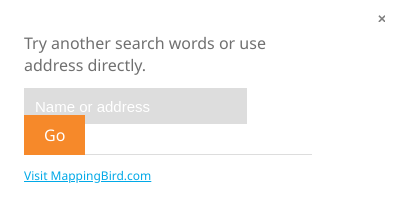
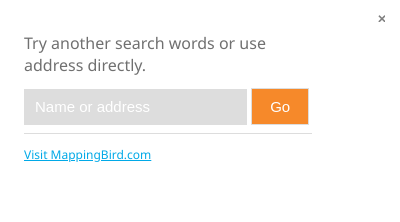
Before and after one commit to MappingBird/Extension, a browser extension: page app/popup.html in a window 400 px wide. Both pictures are taken after a click on the link "Try Again". Drawn offline with Linux system fonts and the light colour scheme; files that its build step writes are made by us from their sources; no server answers.

Commit message:
Fixed #2: trigger Go if hit enter

```diff
--- a/app/popup.html
+++ b/app/popup.html
@@ -19,8 +19,10 @@
 <!-- step 1 - where -->
 <div class="content where">
   <p id="whereHeader" class="header">Where are you going to bookmark?</p>
-  <input id="searchPlacesInput" class="input" type="text" placeholder="Name or address" autofocus/>
-  <a id="searching" class="go_btn" href="#">Go</a>
+  <form id="searchForm">
+    <input id="searchPlacesInput" class="input" type="text" placeholder="Name or address" autofocus/>
+    <input type="submit" id="searching" class="go_btn" href="#" value="Go"></input>
+  </form>
   <hr/>
   <a class="link" href="https://mappingbird.com" target="_blank">Visit MappingBird.com</a>
 </div>
--- a/app/scripts/mappingbird.js
+++ b/app/scripts/mappingbird.js
@@ -131,7 +131,12 @@ $(document).ready(function () {
   };
 
   $('#searching').click(function () {
+    $('#searchForm').submit();
+  });
+
+  $('#searchForm').submit(function(event) {
     goToStep2();
+    event.preventDefault();
   });
 
   var generatePlaceTemplate = function generatePlaceTemplate (data) {
--- a/app/styles/main.css
+++ b/app/styles/main.css
@@ -104,10 +104,11 @@ a.link {
 }
 
 .content.where .go_btn {
-  padding: 9px 20px;
+  padding: 0 18px;
   background-color: #F6892A;
   color: #ffffff;
   text-decoration: none;
+  height: 37px;
 }
 
 .content.where .link {
```
